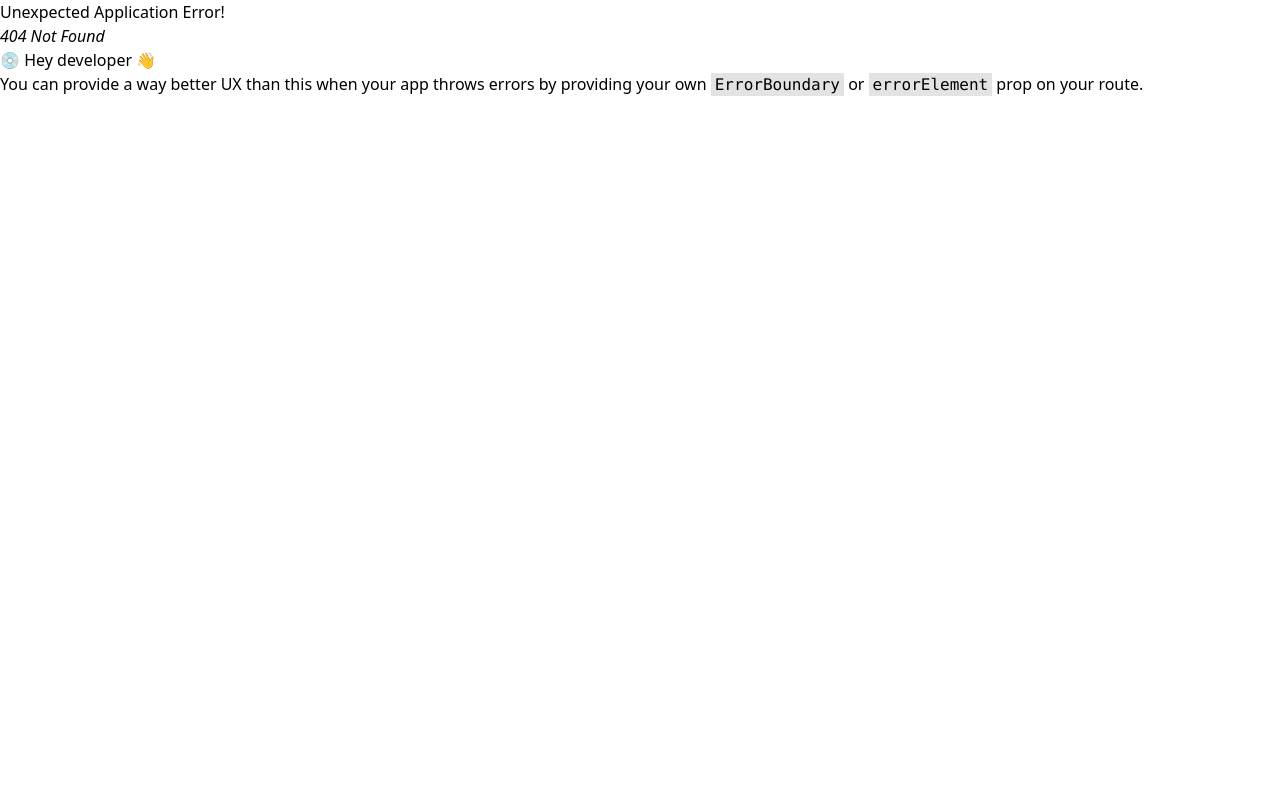
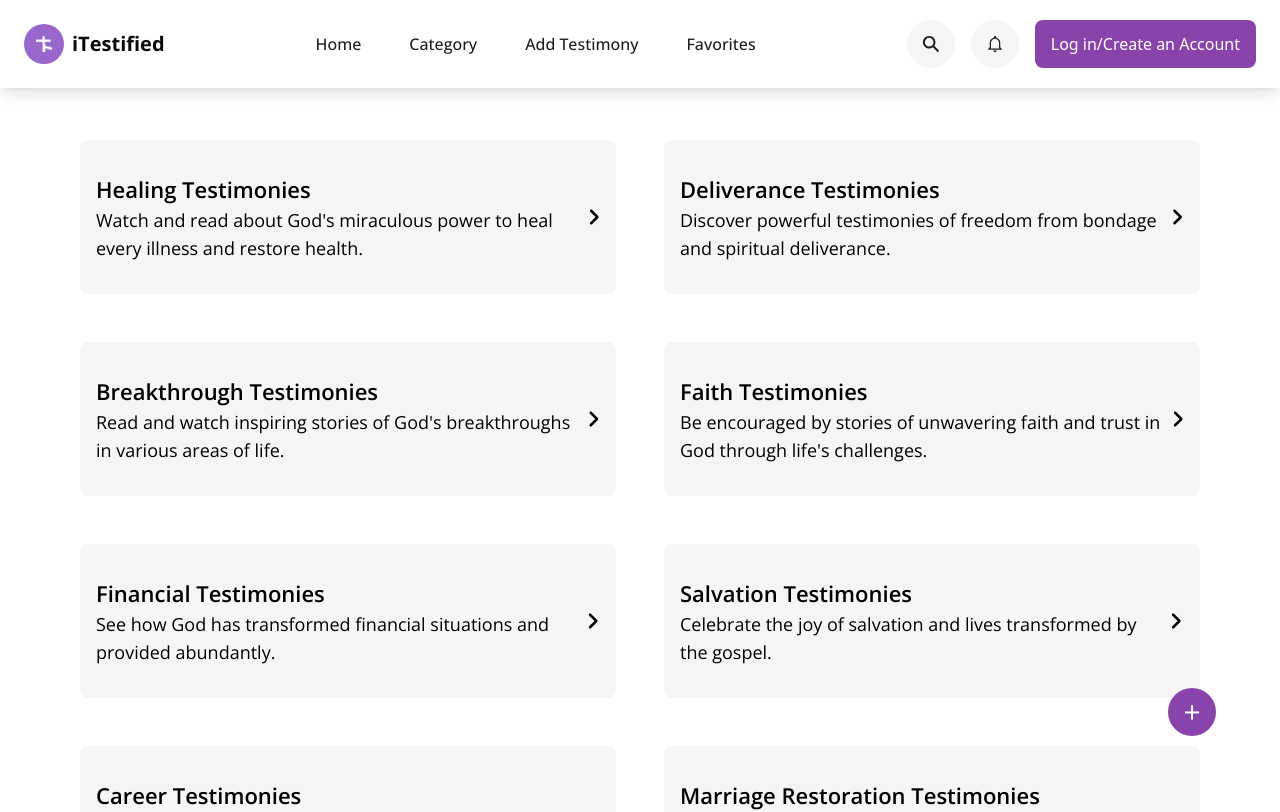
Before and after one commit to Shadow-MMN/itestify_web, a React (Vite) app: page /category in a window 1280 px wide. Before the commit this address had no page. Shown: the top 812 px of the page. Built offline with nearby package versions, Linux system fonts and the light colour scheme.

Commit message:
Done with the category section

```diff
--- a/src/components/Testimonies /Video/VideoDescription.jsx
+++ b/src/components/Testimonies /Video/VideoDescription.jsx
@@ -1,11 +1,8 @@
-import { FaRegCopy } from "react-icons/fa6";
-import { ImCancelCircle } from "react-icons/im";
-
 const testimonyDescription = [
-  { name: "Likes", number: 30 },
-  { name: "Views", number: 504 },
-  { name: 2024, number: "3 Jul" },
-  { name: "Category", number: "Childbirth" },
+  { id: 1, name: "Likes", number: 30 },
+  { id: 2, name: "Views", number: 504 },
+  { id: 3, name: 2024, number: "3 Jul" },
+  { id: 4, name: "Category", number: "Childbirth" },
 ];
 const VideoDescription = ({ setShowDescription }) => {
   return (
@@ -65,7 +62,10 @@ const VideoDescription = ({ setShowDescription }) => {
           <div className="flex justify-between px-8 items-center">
             {testimonyDescription.map((testimony) => {
               return (
-                <div className="flex flex-col items-center gap-2">
+                <div
+                  key={testimony.id}
+                  className="flex flex-col items-center gap-2"
+                >
                   <p className="font-medium text-lg">{testimony.number}</p>
                   <span>{testimony.name}</span>
                 </div>
--- a/src/components/home/HomeInspirationalPics.jsx
+++ b/src/components/home/HomeQuote.jsx
@@ -10,12 +10,13 @@ import "swiper/css/pagination";
 import { Pagination } from "swiper/modules";
 import { Link } from "react-router-dom";
 
-const quotes = Array(6).fill({
+const quotes = Array.from({ length: 6 }, (_, i) => ({
+  id: i + 1,
   image: "/Rectangle 2.png",
   source: "Southern Living",
-});
+}));
 
-const HomeInspirationalPics = () => {
+const HomeQuote = () => {
   const [loading, setLoading] = useState(true);
 
   useEffect(() => {
@@ -28,7 +29,7 @@ const HomeInspirationalPics = () => {
       <section className="px-6 py-6 flex flex-col gap-3">
         <div className="flex justify-between items-center">
           <h1 className="text-2xl">Inspirational Pictures</h1>
-          <Link to="/inspirational-quotes">See all</Link>
+          <Link to="/quotes">See all</Link>
         </div>
       </section>
 
@@ -60,13 +61,16 @@ const HomeInspirationalPics = () => {
                 style={{ backgroundColor: "#D9D9D9" }}
               ></div>
             ) : (
-              <div className="p-3 flex flex-col gap-3 relative">
+              <Link
+                to={`quotes/${quote.id}`}
+                className="p-3 flex flex-col gap-3 relative"
+              >
                 <img src={quote.image} alt="Inspirational Quotes" />
                 <p className="font-bold">Source : {quote.source}</p>
                 <div className="bg-white w-8 h-8 rounded-full flex items-center justify-center p-2 absolute top-6 right-8">
                   <LuHeart className="text-[#1E1E1E] w-6 h-6" />
                 </div>
-              </div>
+              </Link>
             )}
           </SwiperSlide>
         ))}
@@ -75,4 +79,4 @@ const HomeInspirationalPics = () => {
   );
 };
 
-export default HomeInspirationalPics;
+export default HomeQuote;
--- /dev/null
+++ b/src/pages/Category/Category.jsx
@@ -0,0 +1,80 @@
+import { FaAngleRight } from "react-icons/fa6";
+import { Link } from "react-router-dom";
+
+const categories = [
+  {
+    id: 1,
+    heading: "Healing Testimonies",
+    writeUp:
+      "Watch and read about God's miraculous power to heal every illness and restore health.",
+  },
+  {
+    id: 2,
+    heading: "Deliverance Testimonies",
+    writeUp:
+      "Discover powerful testimonies of freedom from bondage and spiritual deliverance.",
+  },
+  {
+    id: 3,
+    heading: "Breakthrough Testimonies",
+    writeUp:
+      "Read and watch inspiring stories of God's breakthroughs in various areas of life.",
+  },
+  {
+    id: 4,
+    heading: "Faith Testimonies",
+    writeUp:
+      "Be encouraged by stories of unwavering faith and trust in God through life's challenges.",
+  },
+  {
+    id: 5,
+    heading: "Financial Testimonies",
+    writeUp:
+      "See how God has transformed financial situations and provided abundantly.",
+  },
+  {
+    id: 6,
+    heading: "Salvation Testimonies",
+    writeUp:
+      "Celebrate the joy of salvation and lives transformed by the gospel.",
+  },
+  {
+    id: 7,
+    heading: "Career Testimonies",
+    writeUp:
+      "Read and watch stories of divine guidance in career paths and workplace miracles.",
+  },
+  {
+    id: 8,
+    heading: "Marriage Restoration Testimonies",
+    writeUp:
+      "Stories of broken marriages healed and relationships transformed by God's intervention.",
+  },
+];
+
+const Category = () => {
+  return (
+    <div className="min-h-screen pt-10 px-8 md:px-20 grid grid-cols-1 md:grid-cols-2 gap-6 md:gap-12">
+      {categories.map((category) => {
+        return (
+          <Link
+            to={`/category/${category.id}`}
+            key={category.id}
+            className="bg-[#F5F5F5] p-4 rounded-lg flex items-center justify-between gap-2"
+          >
+            <div className="flex flex-col">
+              <h2 className="font-semibold text-[22px]">{category.heading}</h2>
+              <p className="text-lg">{category.writeUp}</p>
+            </div>
+            <FaAngleRight className="size-5" />
+          </Link>
+        );
+      })}
+      <button className="size-12 bg-primary-70 p-4 flex items-center justify-center rounded-full fixed right-6 md:right-16 bottom-16">
+        <p className="text-3xl text-white">+</p>
+      </button>
+    </div>
+  );
+};
+
+export default Category;
--- /dev/null
+++ b/src/pages/Category/CategoryDetail.jsx
@@ -0,0 +1,155 @@
+import { MdOutlineArrowBackIos } from "react-icons/md";
+import { BsFileText } from "react-icons/bs";
+import { Link, useParams } from "react-router-dom";
+import { GoVideo } from "react-icons/go";
+import VideoCard from "../../components/Testimonies /Video/VideoCard";
+import TextCard from "../../components/Testimonies /Text/TextCard";
+import { useState } from "react";
+
+const categories = [
+  {
+    id: 1,
+    heading: "Healing Testimonies",
+    writeUp:
+      "Watch and read about God's miraculous power to heal every illness and restore health.",
+  },
+  {
+    id: 2,
+    heading: "Deliverance Testimonies",
+    writeUp:
+      "Discover powerful testimonies of freedom from bondage and spiritual deliverance.",
+  },
+  {
+    id: 3,
+    heading: "Breakthrough Testimonies",
+    writeUp:
+      "Read and watch inspiring stories of God's breakthroughs in various areas of life.",
+  },
+  {
+    id: 4,
+    heading: "Faith Testimonies",
+    writeUp:
+      "Be encouraged by stories of unwavering faith and trust in God through life's challenges.",
+  },
+  {
+    id: 5,
+    heading: "Financial Testimonies",
+    writeUp:
+      "See how God has transformed financial situations and provided abundantly.",
+  },
+  {
+    id: 6,
+    heading: "Salvation Testimonies",
+    writeUp:
+      "Celebrate the joy of salvation and lives transformed by the gospel.",
+  },
+  {
+    id: 7,
+    heading: "Career Testimonies",
+    writeUp:
+      "Read and watch stories of divine guidance in career paths and workplace miracles.",
+  },
+  {
+    id: 8,
+    heading: "Marriage Restoration Testimonies",
+    writeUp:
+      "Stories of broken marriages healed and relationships transformed by God's intervention.",
+  },
+];
+const VideoTestimonies = Array(12).fill({
+  video: "/Screen Recording 2025-06-04 at 11.48.58 PM.mov",
+  title: "Triplets after 25 years of waiting",
+  church: "Redeemed Christian Church Of God",
+  category: "Childbirth",
+  views: 504,
+  date: "18/6/2024",
+});
+
+const textTestimonies = Array.from({ length: 18 }, (_, index) => ({
+  id: index + 1,
+  title: "Jesus Changed my Genotype!",
+  excerpt:
+    "For years, I lived with the pain and limitations of having the sickle cell genotype. Countless hospital visits and painful crises became a part of my life. My faith in...",
+  author: "Chika Amaka",
+  category: "Healing",
+  time: "30 Minutes ago",
+  avatar: "/Ellipse 5.png",
+}));
+
+const CategoryDetail = () => {
+  const params = useParams();
+  const categoryId = params.categoryId;
+  const mainHeading = categories.find((item) => item.id == categoryId);
+
+  // State to track which tab is selected - video is default
+  const [selectedTab, setSelectedTab] = useState("video");
+
+  return (
+    <div className="min-h-screen">
+      <div className="flex items-center gap-10 px-4 lg:pl-20 my-3">
+        <Link to={-1} className="flex items-center gap-4 md:gap-8">
+          <MdOutlineArrowBackIos className="size-6 text-black" />
+        </Link>
+        <h1 className="text-[20px] lg:text-[28px] font-semibold">
+          {mainHeading.heading}
+        </h1>
+      </div>
+
+      <div className="relative border-b border-gray-200">
+        <div className="flex items-center justify-center gap-24 pb-3">
+          <button
+            className="flex items-center gap-1 relative"
+            onClick={() => setSelectedTab("video")}
+          >
+            <GoVideo className="w-5 h-4" />
+            <span
+              className={`text-[20px] ${
+                selectedTab === "video" ? "font-semibold" : ""
+              }`}
+            >
+              Videos
+            </span>
+            {selectedTab === "video" && (
+              <div className="absolute -bottom-3 left-0 right-0 h-0.5 bg-[#9966CC]"></div>
+            )}
+          </button>
+
+          <button
+            className="flex items-center gap-1 relative"
+            onClick={() => setSelectedTab("text")}
+          >
+            <BsFileText className="w-5 h-4" />
+            <span
+              className={`text-[20px] ${
+                selectedTab === "text" ? "font-semibold" : ""
+              }`}
+            >
+              Text
+            </span>
+            {selectedTab === "text" && (
+              <div className="absolute -bottom-3 left-0 right-0 h-0.5 bg-[#9966CC]"></div>
+            )}
+          </button>
+        </div>
+      </div>
+
+      {/* Conditional rendering based on selected tab */}
+      {selectedTab === "video" && (
+        <div className="grid md:grid-cols-2 lg:grid-cols-3 gap-4">
+          {VideoTestimonies.map((item) => {
+            return <VideoCard item={item} oneColumn={true} />;
+          })}
+        </div>
+      )}
+
+      {selectedTab === "text" && (
+        <div className="grid md:grid-cols-2 lg:grid-cols-3 gap-4 md:gap-6 px-6 my-4">
+          {textTestimonies.map((item) => {
+            return <TextCard item={item} />;
+          })}
+        </div>
+      )}
+    </div>
+  );
+};
+export default CategoryDetail;
--- a/src/pages/page/Home.jsx
+++ b/src/pages/Home/Home.jsx
@@ -1,5 +1,5 @@
 import Scripture from "../../components/home/Scripture";
-import HomeInspirationalPics from "../../components/home/HomeInspirationalPics";
+import HomeQuote from "../../components/home/HomeQuote";
 import HomeVideos from "../../components/home/Testimonies/HomeVideos";
 import HomeText from "../../components/home/Testimonies/HomeText";
 const Home = () => {
@@ -8,7 +8,7 @@ const Home = () => {
       <Scripture />
       <HomeVideos />
       <HomeText />
-      <HomeInspirationalPics />
+      <HomeQuote />
     </>
   );
 };
--- /dev/null
+++ b/src/pages/InspirationalPics/QuoteDetails.jsx
@@ -0,0 +1,7 @@
+import React from "react";
+
+const QuoteDetails = () => {
+  return <div>QuoteDetails</div>;
+};
+
+export default QuoteDetails;
--- a/src/pages/page/InspirationalPics.jsx
+++ b/src/pages/InspirationalPics/Quotes.jsx
@@ -3,12 +3,13 @@ import { Link } from "react-router-dom";
 import { GoDotFill } from "react-icons/go";
 import { LuHeart } from "react-icons/lu";
 
-const quotes = Array(12).fill({
+const quotes = Array.from({ length: 12 }, (_, i) => ({
+  id: i + 1,
   image: "/Rectangle 2.png",
   source: "Southern Living",
-});
+}));
 
-const InspirationalPics = () => {
+const Quotes = () => {
   return (
     <div className="min-h-screen px-4 md:px-12 flex flex-col gap-2 md:gap-4">
       <Link to={-1} className="flex items-center gap-4 md:gap-8">
@@ -22,13 +23,16 @@ const InspirationalPics = () => {
       <div className="grid md:grid-cols-2 lg:grid-cols-3 gap-4 md:gap-6">
         {quotes.map((quote) => {
           return (
-            <div className="p-3 flex flex-col gap-3 relative">
+            <Link
+              to={`${quote.id}`}
+              className="p-3 flex flex-col gap-3 relative"
+            >
               <img src={quote.image} alt="Inspirational Quotes" />
               <p className="font-bold">Source : {quote.source}</p>
               <div className="bg-white w-8 h-8 rounded-full flex items-center justify-center p-2 absolute top-6 right-8">
                 <LuHeart className="text-[#1E1E1E] w-6 h-6" />
               </div>
-            </div>
+            </Link>
           );
         })}
       </div>
@@ -39,4 +43,4 @@ const InspirationalPics = () => {
   );
 };
 
-export default InspirationalPics;
+export default Quotes;
```
Also changed, not shown: src/routers/router.jsx (+19 -4 lines).
